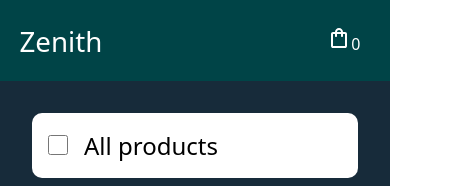
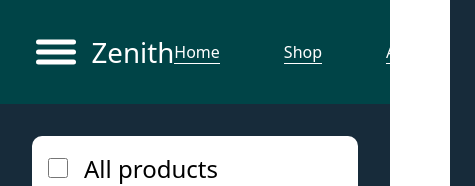
Before and after one commit to NascimentoMatheus1/Shopping-Cart, a React (Vite) app: page /cart in a window 390 px wide. Shown: the top 186 px of the page, 475 px wide, since content can reach past the window. Built offline with nearby package versions, Linux system fonts and the light colour scheme; no server answers.

Commit message:
Feat: Create a hamburger menu for mobile screen sizes

```diff
--- a/src/App.jsx
+++ b/src/App.jsx
@@ -1,6 +1,6 @@
 import { Outlet } from 'react-router';
-import { useState } from 'react';
 import { Link } from 'react-router';
+import HamburgerMenu from './components/HamburgerMenu/HamburgerMenu';
 import NavBar from './components/NavBar/NavBar';
 import shoppingCartSrc from './assets/shopping_bag.svg';
 import useFakeStoreApi from './useFakeStoreApi';
@@ -20,14 +20,20 @@ function App() {
     return (
         <>
             <header>
+                <HamburgerMenu />
                 <div className="logo">
                     <Link to="/">Zenith</Link>
                 </div>
-                {/* <NavBar /> */}
+                <NavBar />
                 <div className="cart">
                     <Link to="cart">
-                        <img src={shoppingCartSrc} alt="shopping bag icon" />
-                        <span>{cart.length}</span>
+                        <div className="cart-icon-container">
+                            <img
+                                src={shoppingCartSrc}
+                                alt="shopping bag icon"
+                            />
+                            <span className="items-on-cart">{cart.length}</span>
+                        </div>
                     </Link>
                 </div>
             </header>
--- /dev/null
+++ b/src/components/HamburgerMenu/HamburgerMenu.jsx
@@ -0,0 +1,87 @@
+import { useState } from 'react';
+import { Link } from 'react-router';
+import styles from './HamburgerMenu.module.css';
+
+function HamburgerMenu() {
+    const [isActive, setIsActive] = useState(false);
+
+    function handleClick() {
+        setIsActive(!isActive);
+    }
+
+    function closeScreenMenu() {
+        setIsActive(false);
+    }
+
+    return (
+        <div className={styles.componentContainer}>
+            <div
+                className={`${styles.offScreenMenu} ${isActive && styles.active}`}
+            >
+                <button className={styles.closeBtn} onClick={closeScreenMenu}>
+                    Close
+                </button>
+                <ul>
+                    <li>
+                        <Link to="/" onClick={closeScreenMenu}>
+                            Home
+                        </Link>
+                    </li>
+                    <li>
+                        <Link to="shop" onClick={closeScreenMenu}>
+                            Shop
+                        </Link>
+                    </li>
+                    <li>
+                        <Link to="about" onClick={closeScreenMenu}>
+                            About
+                        </Link>
+                    </li>
+                    <li>
+                        <Link to="cart" onClick={closeScreenMenu}>
+                            Cart
+                        </Link>
+                    </li>
+                    <li>
+                        <Link
+                            to="/shop/men's clothing"
+                            onClick={closeScreenMenu}
+                        >
+                            men's clothing
+                        </Link>
+                    </li>
+                    <li>
+                        <Link
+                            to="/shop/women's clothing"
+                            onClick={closeScreenMenu}
+                        >
+                            women's clothing
+                        </Link>
+                    </li>
+                    <li>
+                        <Link to="/shop/jewelery" onClick={closeScreenMenu}>
+                            jewelery
+                        </Link>
+                    </li>
+                    <li>
+                        <Link to="/shop/electronics" onClick={closeScreenMenu}>
+                            electronics
+                        </Link>
+                    </li>
+                </ul>
+            </div>
+            <nav>
+                <div
+                    className={`${styles.hamMenu} ${isActive && styles.active}`}
+                    onClick={handleClick}
+                >
+                    <span></span>
+                    <span></span>
+                    <span></span>
+                </div>
+            </nav>
+        </div>
+    );
+}
+
+export default HamburgerMenu;
--- /dev/null
+++ b/src/components/HamburgerMenu/HamburgerMenu.module.css
@@ -0,0 +1,93 @@
+.componentContainer {
+    font-size: clamp(1.4rem, calc(3vw + 1rem), 2.4rem);
+}
+
+.offScreenMenu {
+    background-color: var(--deep-space-blue);
+    height: 100vh;
+    width: 100%;
+    max-width: 450px;
+    padding: 2rem 0;
+    position: fixed;
+    top: 0;
+    right: -450px;
+    z-index: 100;
+    display: flex;
+    flex-direction: column;
+    justify-content: center;
+    align-items: center;
+    font-size: inherit;
+    transition: 300ms ease;
+}
+.offScreenMenu.active {
+    right: 0;
+}
+
+.offScreenMenu > ul {
+    list-style: none;
+}
+
+.offScreenMenu > ul > li {
+    margin-bottom: 1rem;
+}
+
+.componentContainer nav {
+    display: flex;
+    padding: 1rem;
+}
+
+.hamMenu {
+    width: 40px;
+    height: 40px;
+    margin-left: auto;
+    position: relative;
+    cursor: pointer;
+}
+
+.hamMenu span {
+    height: 5px;
+    width: 100%;
+    background-color: white;
+    border-radius: 25px;
+    position: absolute;
+    top: 50%;
+    left: 50%;
+    transform: translate(-50%, -50%);
+    transition: 300ms ease;
+}
+.hamMenu span:nth-child(1) {
+    top: 25%;
+}
+.hamMenu span:nth-child(3) {
+    top: 75%;
+}
+
+.hamMenu.active span:nth-child(1) {
+    top: 50%;
+    transform: translate(-50%, -50%) rotate(45deg);
+}
+.hamMenu.active span:nth-child(2) {
+    opacity: 0;
+}
+.hamMenu.active span:nth-child(3) {
+    top: 50%;
+    transform: translate(-50%, -50%) rotate(-45deg);
+}
+
+.closeBtn {
+    padding: 10px 20px;
+    border-radius: 20px;
+    background-color: var(--lobster-pink);
+    color: white;
+    border: none;
+    font-size: inherit;
+    position: absolute;
+    top: 20px;
+    right: 20px;
+}
+
+@media screen and (min-width: 500px) {
+    .componentContainer {
+        display: none;
+    }
+}
```
